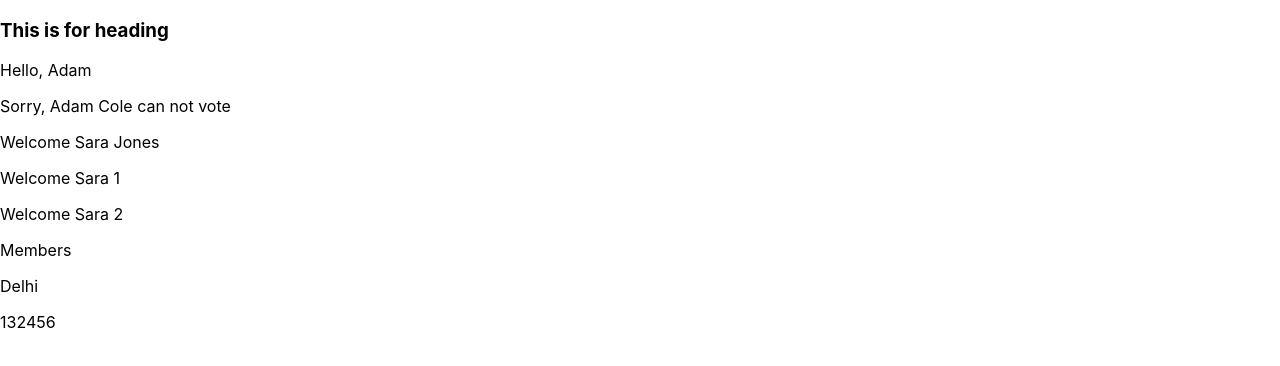
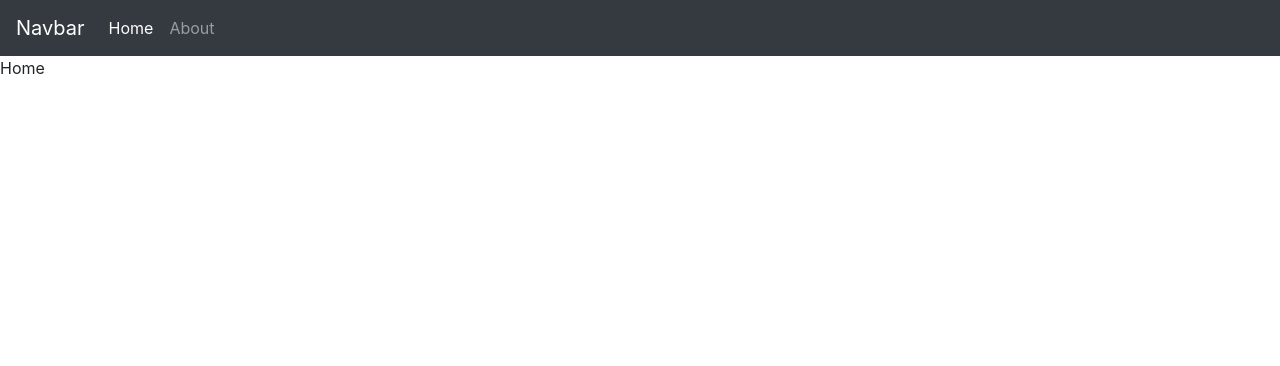
Before and after one commit to gurdeep4git/react-playground, a React (Create React App) app: page / in a window 1280 px wide. Shown: the top 366 px of the page. Built offline with nearby package versions, Linux system fonts and the light colour scheme.

Commit message:
added routing

```diff
--- a/package.json
+++ b/package.json
@@ -8,6 +8,7 @@
     "@testing-library/user-event": "^12.8.3",
     "react": "^17.0.2",
     "react-dom": "^17.0.2",
+    "react-router-dom": "^6.0.2",
     "react-scripts": "4.0.3",
     "web-vitals": "^1.1.2"
   },
--- a/public/index.html
+++ b/public/index.html
@@ -1,20 +1,20 @@
 <!DOCTYPE html>
 <html lang="en">
+
 <head>
   <meta charset="utf-8" />
   <link rel="icon" href="%PUBLIC_URL%/favicon.ico" />
   <meta name="viewport" content="width=device-width, initial-scale=1" />
   <meta name="theme-color" content="#000000" />
-    <meta
-      name="description"
-      content="Web site created using create-react-app"
-    />
+  <meta name="description" content="Web site created using create-react-app" />
   <link rel="apple-touch-icon" href="%PUBLIC_URL%/logo192.png" />
   <!--
       manifest.json provides metadata used when your web app is installed on a
       user's mobile device or desktop. See https://developers.google.com/web/fundamentals/web-app-manifest/
     -->
   <link rel="manifest" href="%PUBLIC_URL%/manifest.json" />
+  <link rel="stylesheet" href="https://cdn.jsdelivr.net/npm/bootstrap@4.6.1/dist/css/bootstrap.min.css"
+    integrity="sha384-zCbKRCUGaJDkqS1kPbPd7TveP5iyJE0EjAuZQTgFLD2ylzuqKfdKlfG/eSrtxUkn" crossorigin="anonymous">
   <!--
       Notice the use of %PUBLIC_URL% in the tags above.
       It will be replaced with the URL of the `public` folder during the build.
@@ -26,6 +26,7 @@
     -->
   <title>React App</title>
 </head>
+
 <body>
   <noscript>You need to enable JavaScript to run this app.</noscript>
   <div id="root"></div>
@@ -39,5 +40,12 @@
       To begin the development, run `npm start` or `yarn start`.
       To create a production bundle, use `npm run build` or `yarn build`.
     -->
+  <script src="https://cdn.jsdelivr.net/npm/jquery@3.5.1/dist/jquery.slim.min.js"
+    integrity="sha384-DfXdz2htPH0lsSSs5nCTpuj/zy4C+OGpamoFVy38MVBnE+IbbVYUew+OrCXaRkfj"
+    crossorigin="anonymous"></script>
+  <script src="https://cdn.jsdelivr.net/npm/bootstrap@4.6.1/dist/js/bootstrap.bundle.min.js"
+    integrity="sha384-fQybjgWLrvvRgtW6bFlB7jaZrFsaBXjsOMm/tB9LTS58ONXgqbR9W8oWht/amnpF"
+    crossorigin="anonymous"></script>
 </body>
+
 </html>
--- /dev/null
+++ b/src/Entry.js
@@ -0,0 +1,21 @@
+import React from 'react';
+import { BrowserRouter as Router, Routes, Route } from "react-router-dom";
+import Navbar from './components/Navbar/Navbar';
+import About from './components/About/About';
+import Home from './components/Home/Home';
+
+function Entry() {
+    return (
+        <Router>
+            <div>
+                <Navbar />
+                <Routes>
+                    <Route exact path="/" element={<Home />} />
+                    <Route exact path="/about" element={<About />} />
+                </Routes>
+            </div>
+        </Router>
+    )
+}
+
+export default Entry
--- /dev/null
+++ b/src/components/About/About.js
@@ -0,0 +1,11 @@
+import React from 'react'
+
+function About() {
+    return (
+        <div>
+            About Us
+        </div>
+    )
+}
+
+export default About
--- /dev/null
+++ b/src/components/Home/Home.js
@@ -0,0 +1,11 @@
+import React from 'react'
+
+function Home() {
+    return (
+        <div>
+            Home
+        </div>
+    )
+}
+
+export default Home
--- /dev/null
+++ b/src/components/Navbar/Navbar.js
@@ -0,0 +1,28 @@
+import React from 'react'
+import { Link } from 'react-router-dom'
+
+function Navbar() {
+    return (
+        <div>
+            <nav className="navbar navbar-expand-lg navbar-dark bg-dark">
+                <Link className="navbar-brand" to="/">Navbar</Link>
+                <button className="navbar-toggler" type="button" data-toggle="collapse" data-target="#navbarSupportedContent" aria-controls="navbarSupportedContent" aria-expanded="false" aria-label="Toggle navigation">
+                    <span className="navbar-toggler-icon"></span>
+                </button>
+
+                <div className="collapse navbar-collapse" id="navbarSupportedContent">
+                    <ul className="navbar-nav mr-auto">
+                        <li className="nav-item active">
+                            <Link className="nav-link" to="/">Home <span className="sr-only">(current)</span></Link>
+                        </li>
+                        <li className="nav-item">
+                            <Link className="nav-link" to="/about">About</Link>
+                        </li>
+                    </ul>
+                </div>
+            </nav>
+        </div>
+    )
+}
+
+export default Navbar
--- a/src/index.js
+++ b/src/index.js
@@ -1,12 +1,13 @@
 import React from 'react';
 import ReactDOM from 'react-dom';
 import './index.css';
-import App from './App';
+// import App from './App';
 import reportWebVitals from './reportWebVitals';
+import Entry from './Entry';
 
 ReactDOM.render(
   <React.StrictMode>
-    <App />
+    <Entry />
   </React.StrictMode>,
   document.getElementById('root')
 );
```
Also changed, not shown: 1 other file (tests, documents, lock files or other folders). Lines whose indentation alone changed are shown as unchanged.
